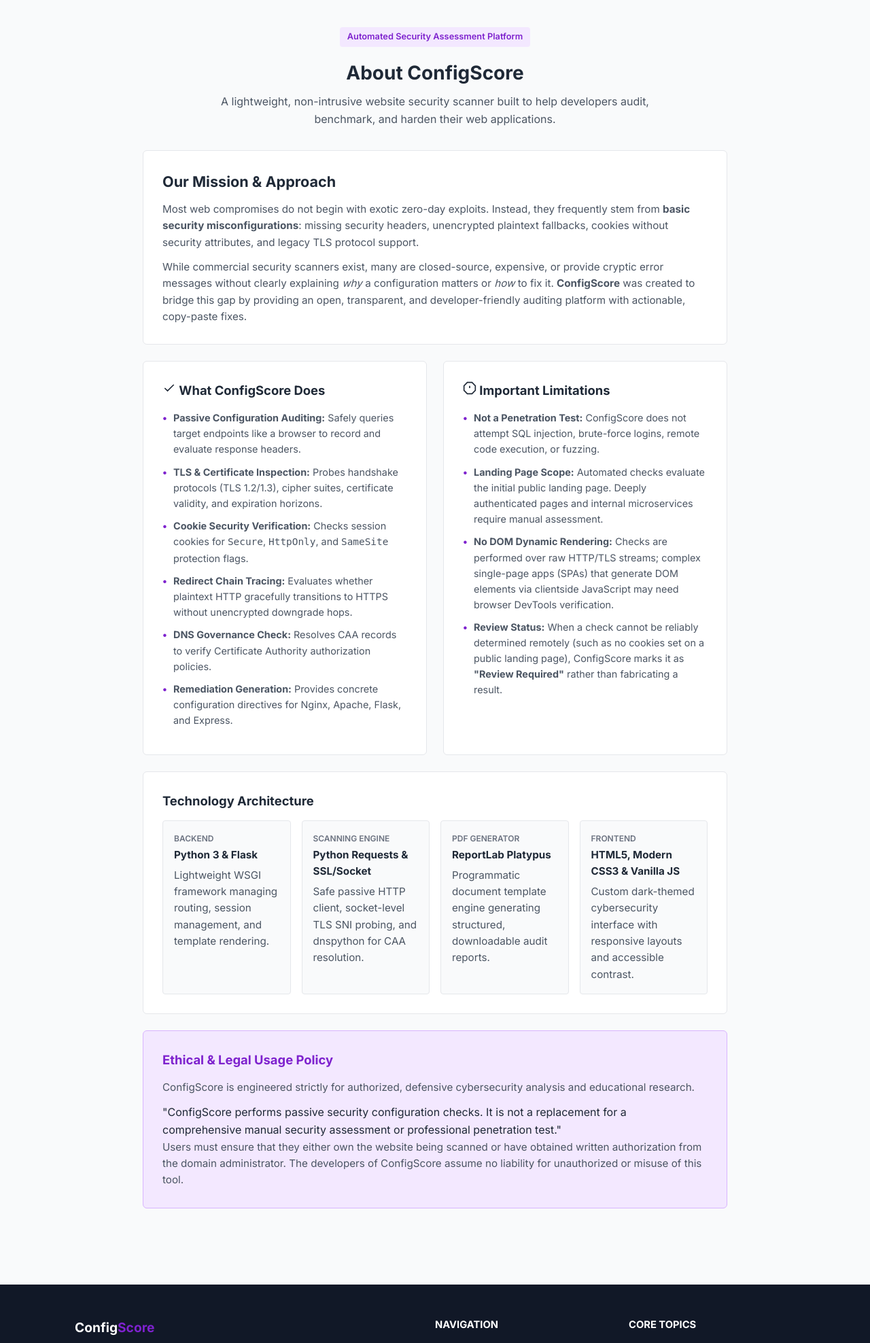
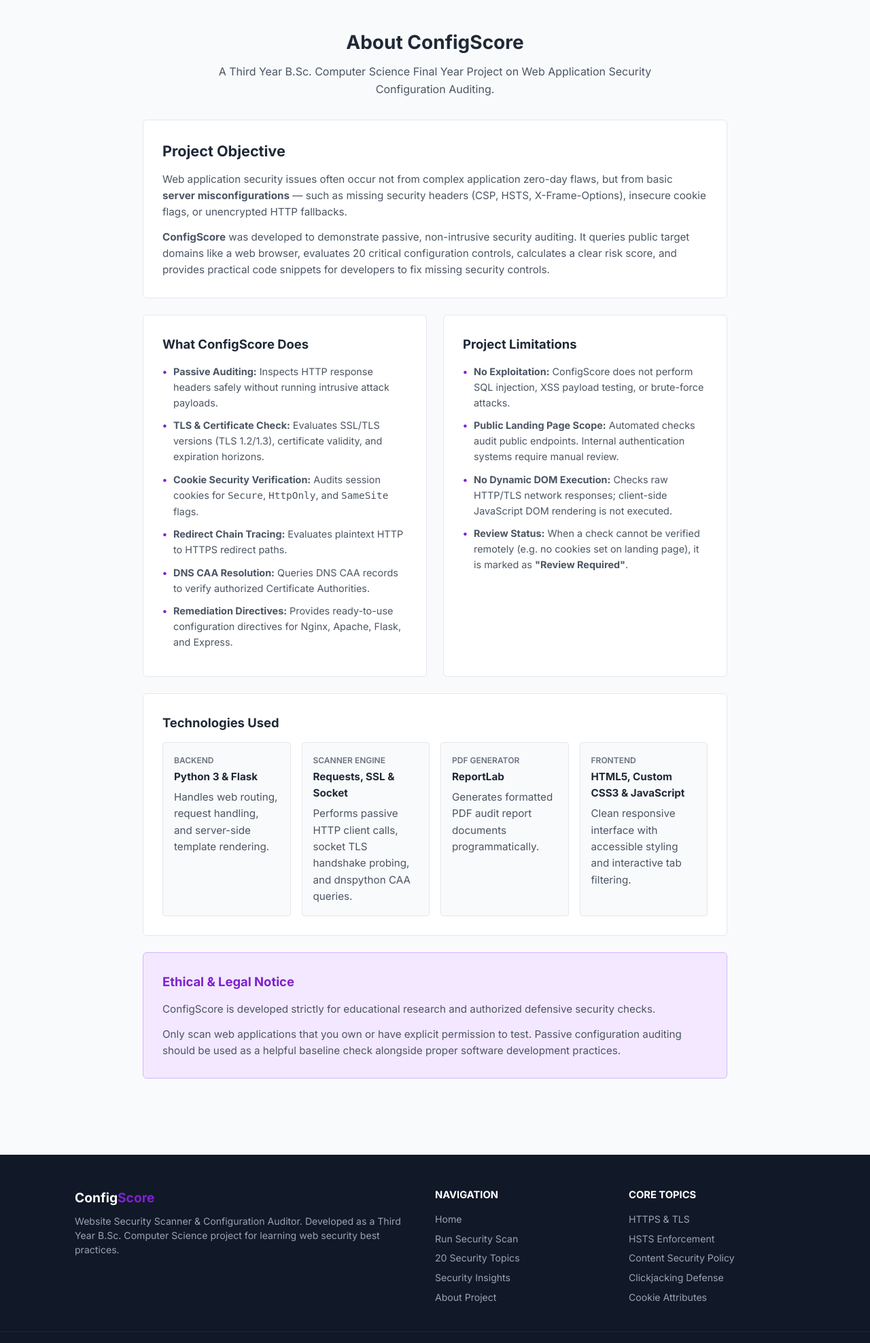
Before and after one commit to AnitaPisal07/ConfigScore, a Flask app: page /about in a window 1280 px wide. Shown: the part 63-2039 px from the top of the page at 68% size. Run offline with Flask 3, Linux system fonts and the light colour scheme.

Commit message:
update project page

```diff
--- a/templates/about.html
+++ b/templates/about.html
@@ -1,107 +1,89 @@
 {% extends "base.html" %}
 
-{% block title %}About ConfigScore — Web Security Scanner{% endblock %}
+{% block title %}About Project — ConfigScore{% endblock %}
 
 {% block content %}
 <section class="section about-section">
     <div class="container about-container">
         <!-- Header -->
         <div class="section-header text-center">
-            <div class="hero-badge">
-                <span class="badge-dot"></span> Automated Security Assessment Platform
-            </div>
             <h1 class="section-title">About ConfigScore</h1>
             <p class="section-subtitle">
-                A lightweight, non-intrusive website security scanner built to help developers audit, benchmark, and harden their web applications.
+                A Third Year B.Sc. Computer Science Final Year Project on Web Application Security Configuration Auditing.
             </p>
         </div>
 
-        <!-- Overview Card -->
+        <!-- Project Overview Card -->
         <div class="about-card">
-            <h2 class="about-heading">Our Mission & Approach</h2>
+            <h2 class="about-heading">Project Objective</h2>
             <p>
-                Most web compromises do not begin with exotic zero-day exploits. Instead, they frequently stem from <strong>basic security misconfigurations</strong>: missing security headers, unencrypted plaintext fallbacks, cookies without security attributes, and legacy TLS protocol support.
+                Web application security issues often occur not from complex application zero-day flaws, but from basic <strong>server misconfigurations</strong> — such as missing security headers (CSP, HSTS, X-Frame-Options), insecure cookie flags, or unencrypted HTTP fallbacks.
             </p>
             <p>
-                While commercial security scanners exist, many are closed-source, expensive, or provide cryptic error messages without clearly explaining <em>why</em> a configuration matters or <em>how</em> to fix it. <strong>ConfigScore</strong> was created to bridge this gap by providing an open, transparent, and developer-friendly auditing platform with actionable, copy-paste fixes.
+                <strong>ConfigScore</strong> was developed to demonstrate passive, non-intrusive security auditing. It queries public target domains like a web browser, evaluates 20 critical configuration controls, calculates a clear risk score, and provides practical code snippets for developers to fix missing security controls.
             </p>
         </div>
 
         <!-- Two Column Details -->
         <div class="about-grid">
             <div class="about-card">
-                <h3 class="about-card-title">
-                    <svg width="20" height="20" viewBox="0 0 24 24" fill="none" stroke="currentColor" stroke-width="2">
-                        <polyline points="20 6 9 17 4 12"></polyline>
-                    </svg>
-                    What ConfigScore Does
-                </h3>
+                <h3 class="about-card-title">What ConfigScore Does</h3>
                 <ul class="about-list">
-                    <li><strong>Passive Configuration Auditing:</strong> Safely queries target endpoints like a browser to record and evaluate response headers.</li>
-                    <li><strong>TLS & Certificate Inspection:</strong> Probes handshake protocols (TLS 1.2/1.3), cipher suites, certificate validity, and expiration horizons.</li>
-                    <li><strong>Cookie Security Verification:</strong> Checks session cookies for <code>Secure</code>, <code>HttpOnly</code>, and <code>SameSite</code> protection flags.</li>
-                    <li><strong>Redirect Chain Tracing:</strong> Evaluates whether plaintext HTTP gracefully transitions to HTTPS without unencrypted downgrade hops.</li>
-                    <li><strong>DNS Governance Check:</strong> Resolves CAA records to verify Certificate Authority authorization policies.</li>
-                    <li><strong>Remediation Generation:</strong> Provides concrete configuration directives for Nginx, Apache, Flask, and Express.</li>
+                    <li><strong>Passive Auditing:</strong> Inspects HTTP response headers safely without running intrusive attack payloads.</li>
+                    <li><strong>TLS &amp; Certificate Check:</strong> Evaluates SSL/TLS versions (TLS 1.2/1.3), certificate validity, and expiration horizons.</li>
+                    <li><strong>Cookie Security Verification:</strong> Audits session cookies for <code>Secure</code>, <code>HttpOnly</code>, and <code>SameSite</code> flags.</li>
+                    <li><strong>Redirect Chain Tracing:</strong> Evaluates plaintext HTTP to HTTPS redirect paths.</li>
+                    <li><strong>DNS CAA Resolution:</strong> Queries DNS CAA records to verify authorized Certificate Authorities.</li>
+                    <li><strong>Remediation Directives:</strong> Provides ready-to-use configuration directives for Nginx, Apache, Flask, and Express.</li>
                 </ul>
             </div>
 
             <div class="about-card">
-                <h3 class="about-card-title">
-                    <svg width="20" height="20" viewBox="0 0 24 24" fill="none" stroke="currentColor" stroke-width="2">
-                        <polygon points="7.86 2 16.14 2 22 7.86 22 16.14 16.14 22 7.86 22 2 16.14 2 7.86 7.86 2"></polygon>
-                        <line x1="12" y1="8" x2="12" y2="12"></line>
-                        <line x1="12" y1="16" x2="12.01" y2="16"></line>
-                    </svg>
-                    Important Limitations
-                </h3>
+                <h3 class="about-card-title">Project Limitations</h3>
                 <ul class="about-list">
-                    <li><strong>Not a Penetration Test:</strong> ConfigScore does not attempt SQL injection, brute-force logins, remote code execution, or fuzzing.</li>
-                    <li><strong>Landing Page Scope:</strong> Automated checks evaluate the initial public landing page. Deeply authenticated pages and internal microservices require manual assessment.</li>
-                    <li><strong>No DOM Dynamic Rendering:</strong> Checks are performed over raw HTTP/TLS streams; complex single-page apps (SPAs) that generate DOM elements via clientside JavaScript may need browser DevTools verification.</li>
-                    <li><strong>Review Status:</strong> When a check cannot be reliably determined remotely (such as no cookies set on a public landing page), ConfigScore marks it as <strong>"Review Required"</strong> rather than fabricating a result.</li>
+                    <li><strong>No Exploitation:</strong> ConfigScore does not perform SQL injection, XSS payload testing, or brute-force attacks.</li>
+                    <li><strong>Public Landing Page Scope:</strong> Automated checks audit public endpoints. Internal authentication systems require manual review.</li>
+                    <li><strong>No Dynamic DOM Execution:</strong> Checks raw HTTP/TLS network responses; client-side JavaScript DOM rendering is not executed.</li>
+                    <li><strong>Review Status:</strong> When a check cannot be verified remotely (e.g. no cookies set on landing page), it is marked as <strong>"Review Required"</strong>.</li>
                 </ul>
             </div>
         </div>
 
         <!-- Technology Stack -->
         <div class="about-card">
-            <h3 class="about-card-title">Technology Architecture</h3>
+            <h3 class="about-card-title">Technologies Used</h3>
             <div class="tech-stack-grid">
                 <div class="tech-item">
                     <span class="tech-label">Backend</span>
                     <span class="tech-val">Python 3 &amp; Flask</span>
-                    <p class="tech-desc">Lightweight WSGI framework managing routing, session management, and template rendering.</p>
+                    <p class="tech-desc">Handles web routing, request handling, and server-side template rendering.</p>
                 </div>
                 <div class="tech-item">
-                    <span class="tech-label">Scanning Engine</span>
-                    <span class="tech-val">Python Requests &amp; SSL/Socket</span>
-                    <p class="tech-desc">Safe passive HTTP client, socket-level TLS SNI probing, and dnspython for CAA resolution.</p>
+                    <span class="tech-label">Scanner Engine</span>
+                    <span class="tech-val">Requests, SSL &amp; Socket</span>
+                    <p class="tech-desc">Performs passive HTTP client calls, socket TLS handshake probing, and dnspython CAA queries.</p>
                 </div>
                 <div class="tech-item">
                     <span class="tech-label">PDF Generator</span>
-                    <span class="tech-val">ReportLab Platypus</span>
-                    <p class="tech-desc">Programmatic document template engine generating structured, downloadable audit reports.</p>
+                    <span class="tech-val">ReportLab</span>
+                    <p class="tech-desc">Generates formatted PDF audit report documents programmatically.</p>
                 </div>
                 <div class="tech-item">
                     <span class="tech-label">Frontend</span>
-                    <span class="tech-val">HTML5, Modern CSS3 &amp; Vanilla JS</span>
-                    <p class="tech-desc">Custom dark-themed cybersecurity interface with responsive layouts and accessible contrast.</p>
+                    <span class="tech-val">HTML5, Custom CSS3 &amp; JavaScript</span>
+                    <p class="tech-desc">Clean responsive interface with accessible styling and interactive tab filtering.</p>
                 </div>
             </div>
         </div>
 
         <!-- Ethical & Legal Usage Policy -->
         <div class="about-card ethical-policy-card">
-            <h3 class="about-card-title text-purple">Ethical &amp; Legal Usage Policy</h3>
+            <h3 class="about-card-title text-purple">Ethical &amp; Legal Notice</h3>
             <p>
-                ConfigScore is engineered strictly for authorized, defensive cybersecurity analysis and educational research.
+                ConfigScore is developed strictly for educational research and authorized defensive security checks.
             </p>
-            <blockquote class="about-quote">
-                "ConfigScore performs passive security configuration checks. It is not a replacement for a comprehensive manual security assessment or professional penetration test."
-            </blockquote>
             <p>
-                Users must ensure that they either own the website being scanned or have obtained written authorization from the domain administrator. The developers of ConfigScore assume no liability for unauthorized or misuse of this tool.
+                Only scan web applications that you own or have explicit permission to test. Passive configuration auditing should be used as a helpful baseline check alongside proper software development practices.
             </p>
         </div>
 
```
